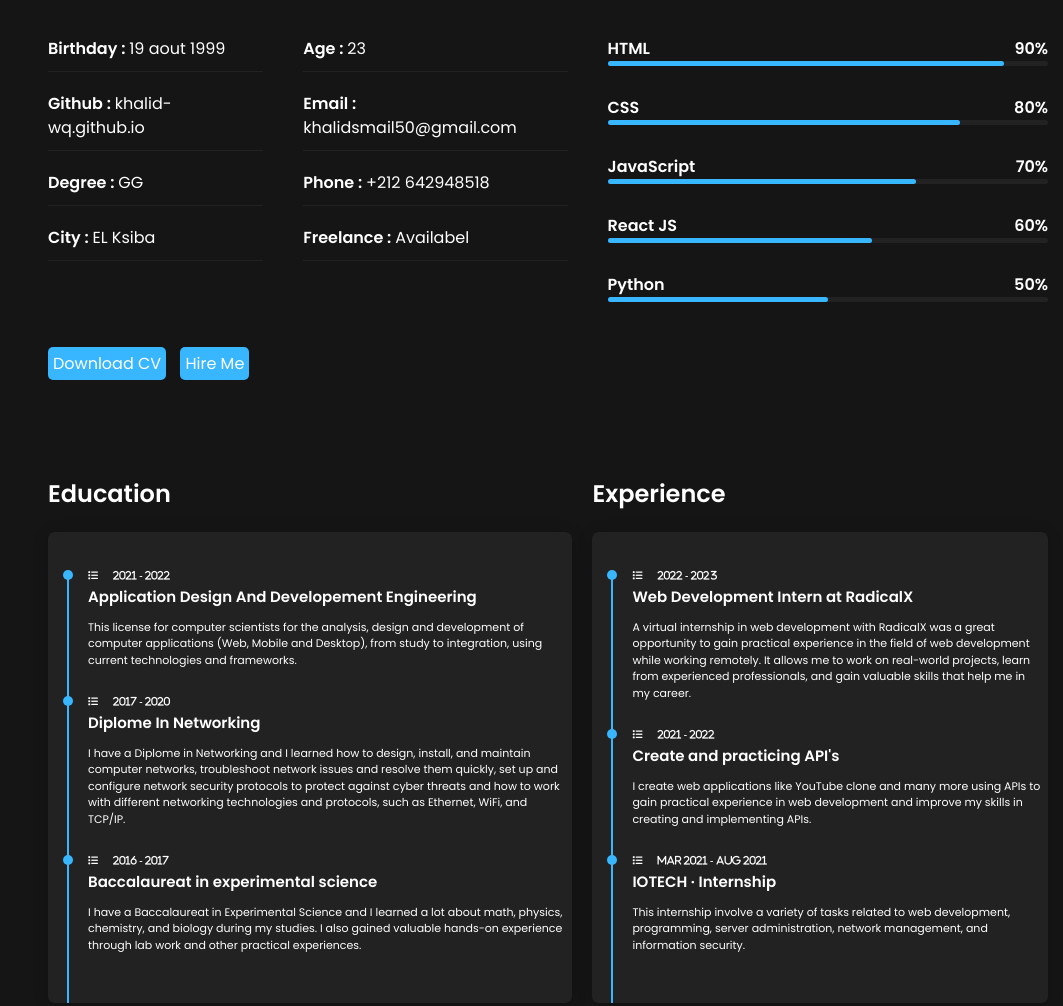
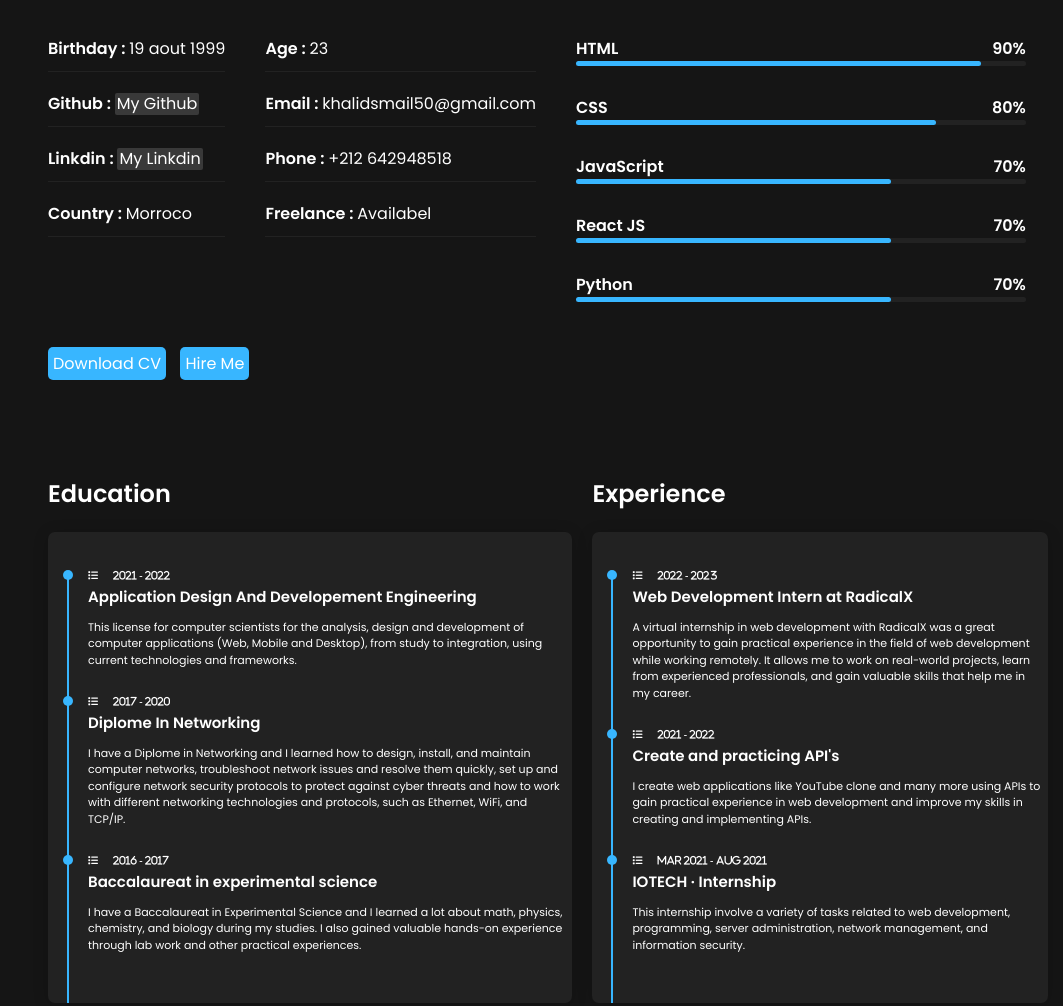
Before and after one commit to khalid-wq/portfolio, a plain HTML site: page index.html in a window 1280 px wide. Shown: the part 1037-2043 px from the top of the page, without its empty margins (217-1280 px from the left). Drawn offline with nearby package versions, Linux system fonts and the light colour scheme; files whose address does not match are found by name.

Commit message:
new updates

```diff
--- a/css/portfolio.css
+++ b/css/portfolio.css
@@ -674,3 +674,13 @@ html {
 }
 /* !end contact */
 /* end */
+button a {
+  text-decoration: none;
+  color: white;
+}
+button {
+  border: none;
+  padding: 2px;
+  border-radius: 2px;
+  background-color: var(--text-black-900);
+}
--- a/index.html
+++ b/index.html
@@ -137,10 +137,33 @@
                     <li>Birthday : <span>19 aout 1999</span></li>
                     <li>
                       Github :
-                      <span>khalid-wq.github.io</span>
+                      <span
+                        ><button>
+                          <a
+                            rel="stylesheet"
+                            href="https://github.com/khalid-wq"
+                            target="_blank"
+                          >
+                            My Github
+                          </a>
+                        </button></span
+                      >
                     </li>
-                    <li>Degree : <span>GG</span></li>
-                    <li>City : <span>EL Ksiba</span></li>
+                    <li>
+                      Linkdin :
+                      <span
+                        ><button>
+                          <a
+                            rel="stylesheet"
+                            href="https://www.linkedin.com/in/khalid-ismail-62185b239/"
+                            target="_blank"
+                          >
+                            My Linkdin
+                          </a>
+                        </button></span
+                      >
+                    </li>
+                    <li>Country : <span>Morroco</span></li>
                   </ul>
                   <ul>
                     <li>Age : <span> 23</span></li>
@@ -171,15 +194,15 @@
                       </div>
                     </div>
                     <div class="prog-hold">
-                      <h4>React JS <span>60%</span></h4>
+                      <h4>React JS <span>70%</span></h4>
                       <div class="prog">
-                        <span style="width: 60%"></span>
+                        <span style="width: 70%"></span>
                       </div>
                     </div>
                     <div class="prog-hold">
-                      <h4>Python <span>50%</span></h4>
+                      <h4>Python <span>70%</span></h4>
                       <div class="prog">
-                        <span style="width: 50%"></span>
+                        <span style="width: 70%"></span>
                       </div>
                     </div>
                   </div>
@@ -450,12 +473,12 @@
             <div class="boxes">
               <div class="box">
                 <i class="fas fa-phone"></i>
-                <h4>Call Us On</h4>
+                <h4>Call Me On</h4>
                 <span>+212 642948518</span>
               </div>
               <div class="box">
                 <i class="fas fa-map"></i>
-                <h4>Office</h4>
+                <h4>Address</h4>
                 <span>01 Street, El Ksiba</span>
               </div>
               <div class="box">
@@ -464,9 +487,9 @@
                 <span>khalidsmail50@gmail.com</span>
               </div>
               <div class="box">
-                <i class="fas fa-earth"></i>
-                <h4>Website</h4>
-                <span>www.eshop.fr</span>
+                <i class="fa-brands fa-discord"></i>
+                <h4>Discord Server</h4>
+                <span>https://discord.gg/g4MQ99EK</span>
               </div>
             </div>
             <div class="titre">
```
